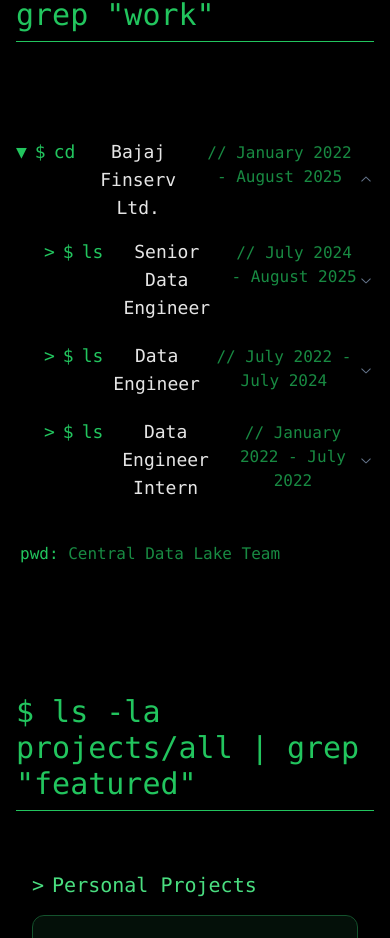
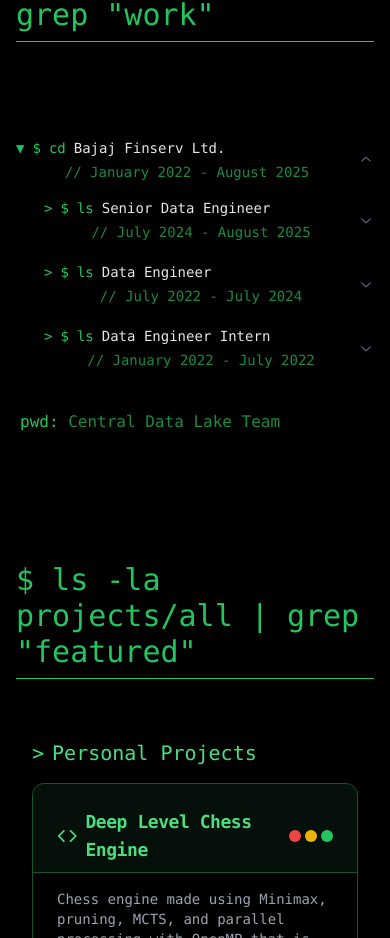
Before and after one commit to shubham1592/terminal-portfolio, a React (Vite) app: page / in a window 390 px wide. Shown: the part 1704-2642 px from the top of the page. Built offline with nearby package versions, Linux system fonts and the light colour scheme.

Commit message:
made the experience section responsive to load on all screen sizes

```diff
--- a/src/components/ExperienceSection.tsx
+++ b/src/components/ExperienceSection.tsx
@@ -19,12 +19,14 @@
 const ExperienceRole: React.FC<ExperienceRoleProps> = ({ title, date, items, badges, value }) => (
   <AccordionItem value={value} className="border-none">
     <AccordionTrigger className="hover:no-underline group py-2 transition-all duration-300">
-      <div className="flex items-baseline space-x-2 text-lg w-full">
+      <div className="flex flex-col sm:flex-row sm:items-baseline w-full gap-1 sm:gap-2">
+        <div className="flex items-baseline space-x-2">
           <span className={`text-green-500 shrink-0 transition-transform duration-300 group-data-[state=open]:rotate-90`}>&gt;</span>
           <span className="text-green-500 shrink-0">$</span>
           <span className="text-green-500 shrink-0">ls</span>
-        <span className="text-white/90 group-hover:text-green-300">{title}</span>
-        <span className="text-green-500/70 text-base ml-1">//{" "}{date}</span>
+          <span className="text-white/90 group-hover:text-green-300 break-normal">{title}</span>
+        </div>
+        <span className="text-green-500/70 text-sm sm:text-base sm:ml-1 break-normal">//{" "}{date}</span>
       </div>
     </AccordionTrigger>
     <AccordionContent>
@@ -71,12 +73,14 @@
       <Accordion type="single" className="space-y-4" defaultValue="bajaj-finserv">
         <AccordionItem value="bajaj-finserv" className="border-none">
           <AccordionTrigger className="hover:no-underline group py-2">
-            <div className="flex items-baseline space-x-2 text-lg w-full">
+            <div className="flex flex-col sm:flex-row sm:items-baseline w-full gap-1 sm:gap-2">
+              <div className="flex items-baseline space-x-2">
                 <span className="text-green-500 shrink-0">▼</span>
                 <span className="text-green-500 shrink-0">$</span>
                 <span className="text-green-500 shrink-0">cd</span>
-              <span className="text-white/90 group-hover:text-green-300">Bajaj Finserv Ltd.</span>
-              <span className="text-green-500/70 text-base ml-1">//  January 2022 - August 2025</span>
+                <span className="text-white/90 group-hover:text-green-300 break-normal">Bajaj Finserv Ltd.</span>
+              </div>
+              <span className="text-green-500/70 text-sm sm:text-base sm:ml-1 break-normal">//  January 2022 - August 2025</span>
             </div>
           </AccordionTrigger>
 
```
Lines whose indentation alone changed are shown as unchanged.
